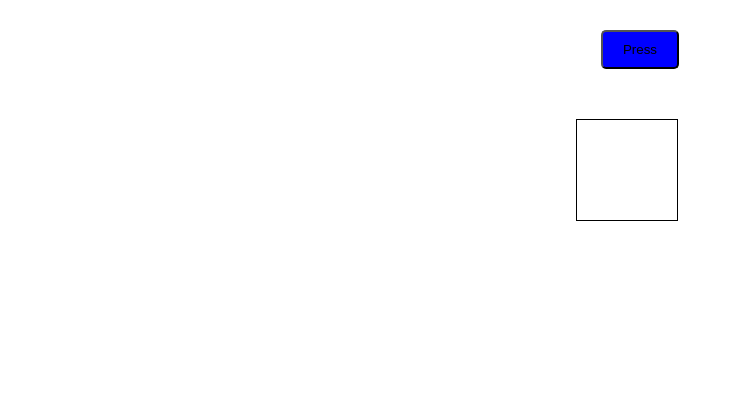
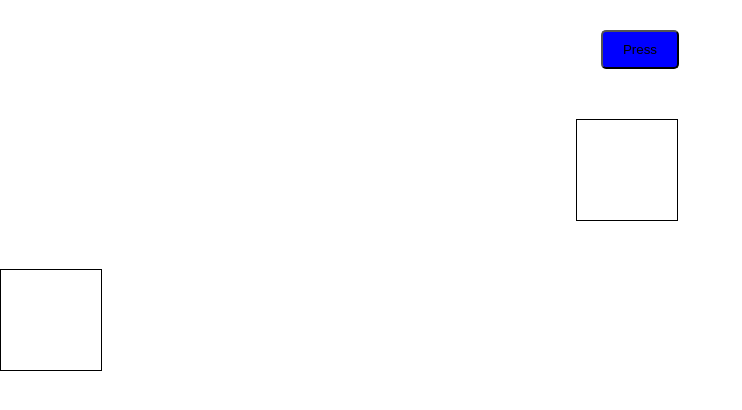
Before and after one commit to MaksimBoyko05/react-css, a React (Create React App) app: page / in a window 1280 px wide. Shown: the top 410 px of the page, without its empty margins (0-742 px from the left). Built offline with nearby package versions, Linux system fonts and the light colour scheme.

Commit message:
added slideIn

```diff
--- a/src/App.css
+++ b/src/App.css
@@ -36,3 +36,17 @@ button{
   transform: scale(1.5);
   transform: rotate(45deg);
 }
+.object{
+  position: relative;
+  width: 100px;
+  height: 100px;
+  margin-top: 200px;
+  border: 1px solid #000;
+  transition: 1.5s;
+  animation-delay: 0.3s;
+  animation: slideIn 1.5s;
+}
+@keyframes slideIn{
+0% {transform: translateX(-100%); opacity: 0;}
+100% {transform: translateX(0%); opacity: 1;}
+}
--- a/src/App.js
+++ b/src/App.js
@@ -6,8 +6,8 @@ function App() {
     <div className="App">
      <button class="btn">Press</button>
      <div class="square">
-
      </div>
+     <div class="object"></div>
     </div>
   );
 }
```
